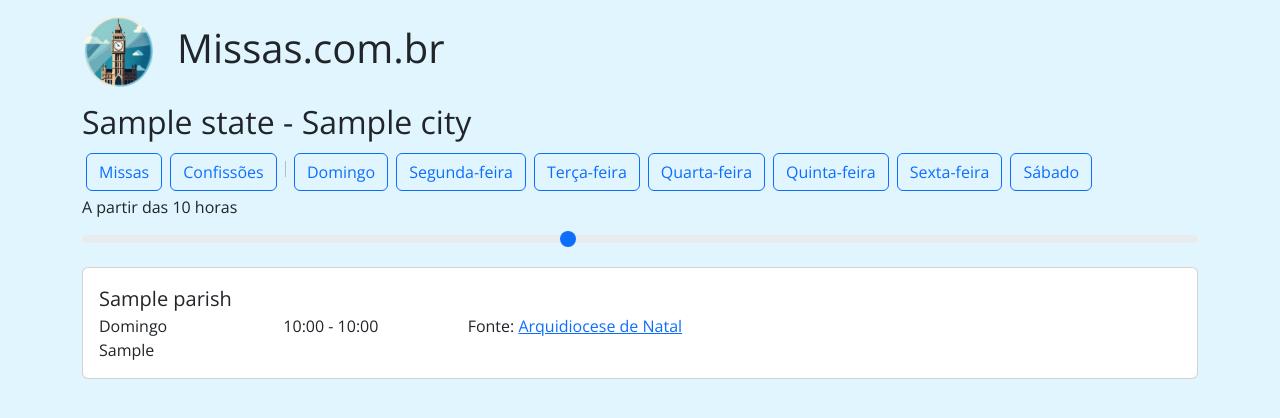
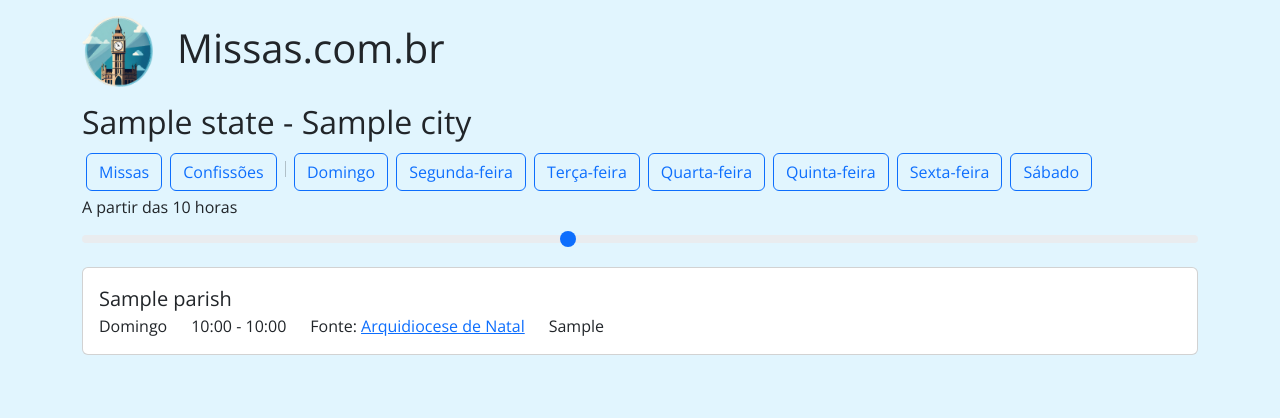
Before and after one commit to lucasrcezimbra/missas.com.br, a Django app: template missas/core/templates/index.html in a window 1280 px wide. Shown: the top 418 px of the page. Run offline with Django 5.2, Linux system fonts and the light colour scheme; data comes from the database, SQL or seed files in the repository; tables that the repository leaves empty hold one stand-in row (values such as "Sample post"); the template is opened without the code that fills it: values that come from a table or form of the project are taken from there, most other values are stand-ins (such as "Sample title", 1, 10 or a date in 2020); parts of the project's set-up code (start-up, migrations or seed data) failed here and were passed over; some libraries are stand-ins or nearby versions.

Commit message:
chore(layout): improve cards design using col-auto

```diff
--- a/missas/core/templates/cards.html
+++ b/missas/core/templates/cards.html
@@ -4,17 +4,17 @@
             <div class="card-body">
                 <span class="fs-5">{{ schedule.parish.name }}</span>
                 <div class="row">
-                    <div class="col-6 col-sm-4 col-md-3 col-lg-2 col-xl-2">
+                    <div class="col-auto">
                         <span><i class="fa-solid fa-calendar-week"></i> {{ schedule.get_day_display }}</span>
                     </div>
-                    <div class="col-6 col-sm-4 col-md-3 col-lg-2 col-xl-2">
+                    <div class="col-auto">
                         <span>
                             <i class="fa-solid fa-clock"></i>
                             {{ schedule.start_time|time:"H:i" }}
                             {% if schedule.end_time %}- {{ schedule.end_time|time:"H:i" }}{% endif %}
                         </span>
                     </div>
-                    <div class="col-12 col-sm-4 col-md-6 col-lg-8 col-xl-8">
+                    <div class="col-auto">
                         <span>
                             <i class="fa-solid fa-exclamation-circle"></i>
                             {% if schedule.source.link %}
@@ -25,7 +25,7 @@
                         </span>
                     </div>
                     {% if schedule.observation %}
-                        <div class="col-12">
+                        <div class="col-auto">
                             <span>
                                 <i class="fa-solid fa-exclamation-circle"></i>
                                 {{ schedule.observation }}
```
